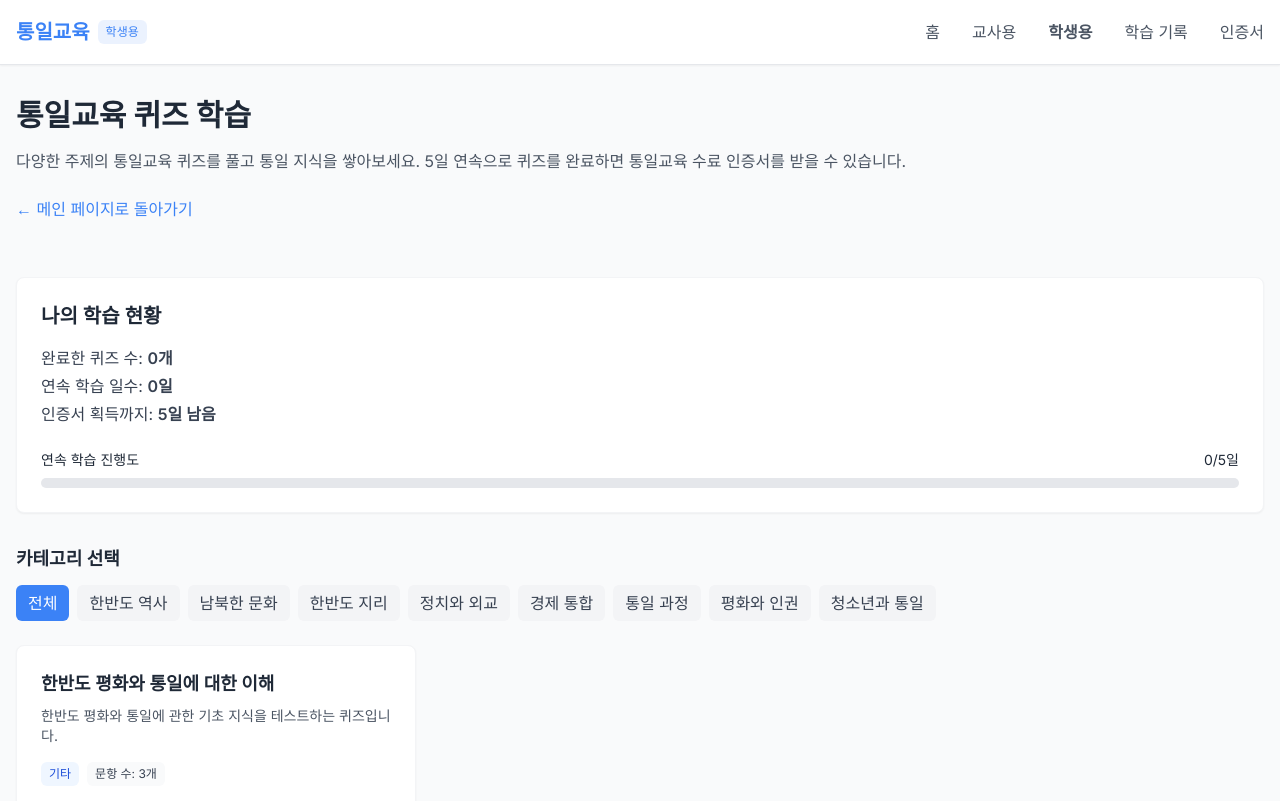
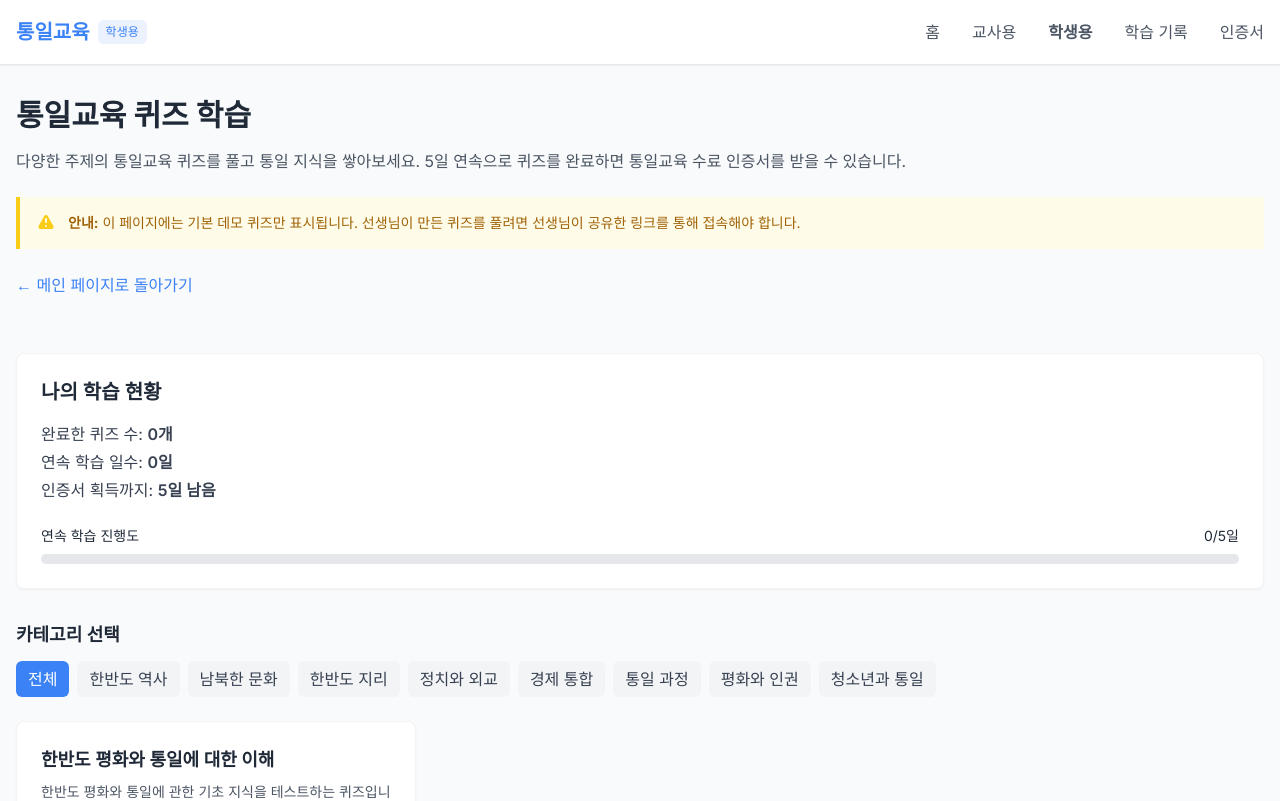
Before and after one commit to reallygood83/unification-edu, a Next.js app: page /student in a window 1280 px wide. Shown: the top 801 px of the page. Built offline with nearby package versions, Linux system fonts and the light colour scheme; no server answers.

Commit message:
학생 페이지에 퀴즈 접근 안내 메시지 추가
- 학생 페이지에 퀴즈 접근 방법에 대한 안내 배너 추가
- 교사 퀴즈 공유 페이지에 중요 안내문 강조
- 기본 데모 퀴즈와 공유 링크를 통한 접근 차이점 설명

```diff
--- a/src/app/student/page.tsx
+++ b/src/app/student/page.tsx
@@ -153,6 +153,21 @@
           다양한 주제의 통일교육 퀴즈를 풀고 통일 지식을 쌓아보세요. 5일 연속으로 퀴즈를 완료하면 통일교육 수료 인증서를 받을 수 있습니다.
         </p>
 
+        <div className="bg-yellow-50 border-l-4 border-yellow-400 p-4 mb-6">
+          <div className="flex">
+            <div className="flex-shrink-0">
+              <svg className="h-5 w-5 text-yellow-400" xmlns="http://www.w3.org/2000/svg" viewBox="0 0 20 20" fill="currentColor">
+                <path fillRule="evenodd" d="M8.257 3.099c.765-1.36 2.722-1.36 3.486 0l5.58 9.92c.75 1.334-.213 2.98-1.742 2.98H4.42c-1.53 0-2.493-1.646-1.743-2.98l5.58-9.92zM11 13a1 1 0 11-2 0 1 1 0 012 0zm-1-8a1 1 0 00-1 1v3a1 1 0 002 0V6a1 1 0 00-1-1z" clipRule="evenodd" />
+              </svg>
+            </div>
+            <div className="ml-3">
+              <p className="text-sm text-yellow-700">
+                <strong>안내:</strong> 이 페이지에는 기본 데모 퀴즈만 표시됩니다. 선생님이 만든 퀴즈를 풀려면 선생님이 공유한 링크를 통해 접속해야 합니다.
+              </p>
+            </div>
+          </div>
+        </div>
+
         <Link href="/" className="text-primary hover:underline mb-6 inline-block">
           &larr; 메인 페이지로 돌아가기
         </Link>
--- a/src/app/teacher/quiz/share/page.tsx
+++ b/src/app/teacher/quiz/share/page.tsx
@@ -137,7 +137,8 @@
             <div className="bg-white border border-gray-200 rounded-md p-6 mb-6">
               <h2 className="text-lg font-semibold mb-4">공유 링크</h2>
               <p className="text-sm text-gray-600 mb-4">
-                아래 링크를 학생들에게 공유하면, 데이터베이스 없이도 퀴즈에 접근할 수 있습니다.
+                <strong className="text-red-600">중요:</strong> 학생들이 퀴즈에 접근하는 유일한 방법은 이 링크를 공유하는 것입니다.
+                학생 페이지에서는 기본 데모 퀴즈만 표시되므로, 반드시 아래 링크를 복사하여 학생들에게 공유해야 합니다.
                 링크에는 퀴즈 데이터가 인코딩되어 있어 어느 컴퓨터에서든 동작합니다.
               </p>
 
```
